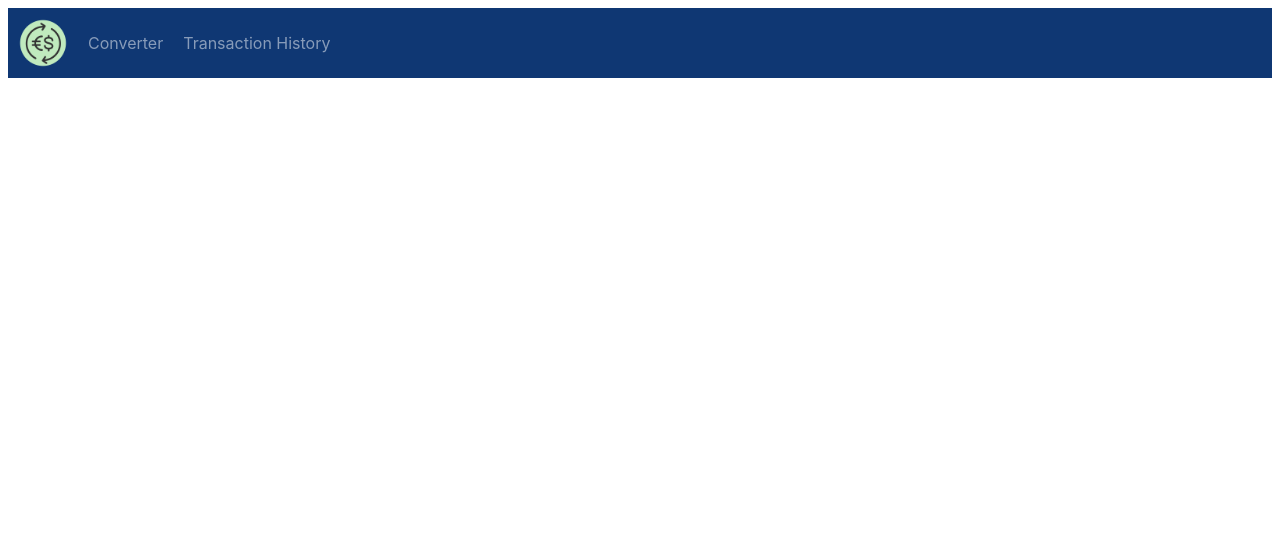
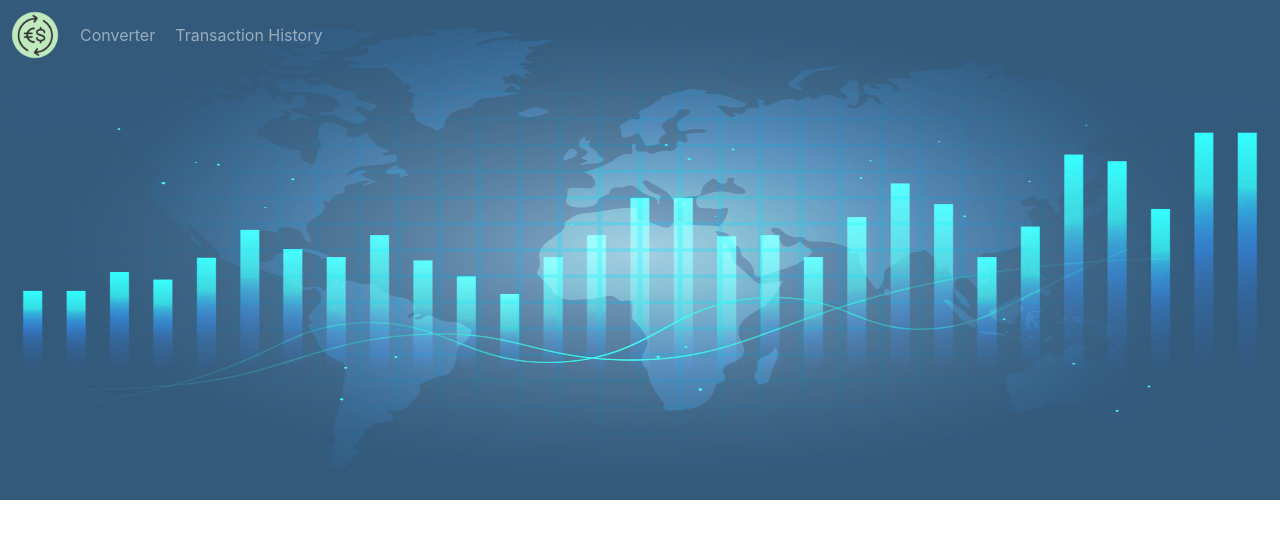
Before and after one commit to saraktareen/Currency-Exchange, an Angular app: page / in a window 1280 px wide. Shown: the top 538 px of the page. Built offline with nearby package versions, Linux system fonts and the light colour scheme.

Commit message:
- Navbar fixes

```diff
--- a/src/app/app.module.ts
+++ b/src/app/app.module.ts
@@ -7,7 +7,7 @@ import { NavbarComponent } from './navbar/navbar.component';
 @NgModule({
   declarations: [
     AppComponent,
-    NavbarComponent
+    NavbarComponent,
   ],
   imports: [
     BrowserModule
--- a/src/app/navbar/navbar.component.css
+++ b/src/app/navbar/navbar.component.css
@@ -2,14 +2,29 @@
     font-family: Inter, sans-serif;
 }
 
-img{
+.background-image {
+  position: relative;
+}
+
+.background-image img {
+  width: 100%;
+  height: 500px;
+  opacity: 0.8;
+
+}
+
+#logo{
     width: 50px;
     height: 50px;
 }
 
 .navbar {
-    background-color: #0f3773;
-    /* color: rgba(50, 255, 255, 0.5); */
+    /* background-color: #0f3773; */
+    position: absolute;
+    top: 0;
+    left: 0;
+    z-index: 1;
+    background-color: transparent;
     display: flex;
     align-items: center;
     padding: 10px;
--- a/src/app/navbar/navbar.component.html
+++ b/src/app/navbar/navbar.component.html
@@ -1,5 +1,9 @@
+<div class="background-image">
+  <img src="/assets/background.jpg">
+</div>
+
 <nav class="navbar">
-    <img src='/assets/logo.png'>
+    <img id="logo" src='/assets/logo.png'>
     <!-- <a class="navbar-brand" href="#">Logo</a> -->
     <ul class="navbar-nav">
       <li class="nav-item"><a class="nav-link" href="#">Converter</a></li>
--- a/src/styles.css
+++ b/src/styles.css
@@ -1 +1,5 @@
-/* You can add global styles to this file, and also import other style files */
+*{
+    margin: 0px 0px;
+    padding: 0px, 0px;
+
+}
```
Also changed, not shown: src/assets/background.jpg (added).
